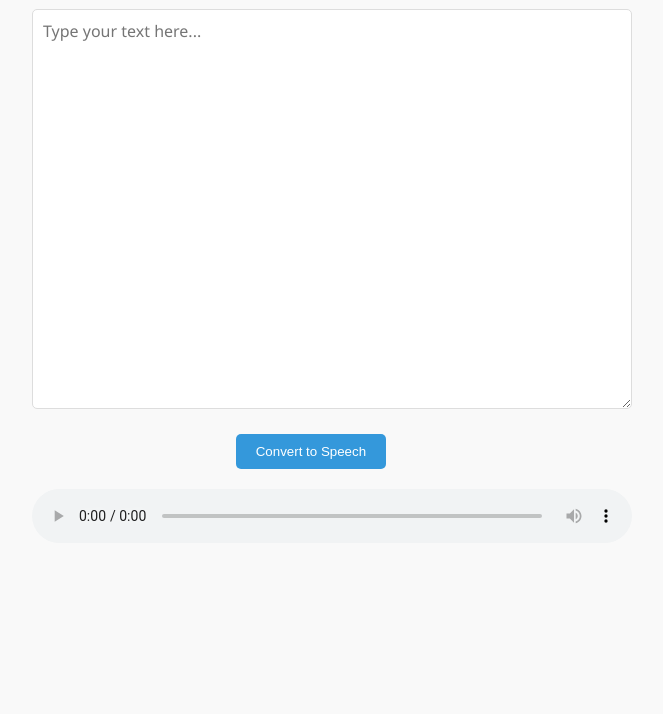
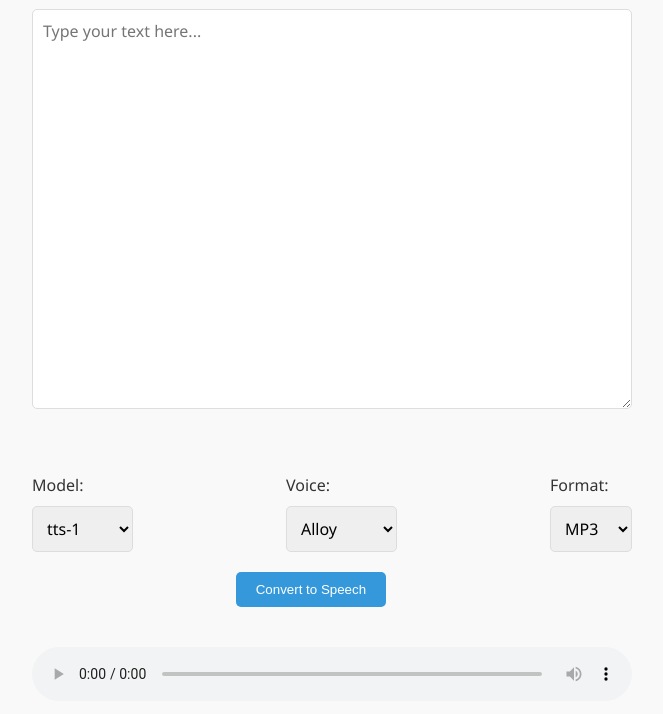
Before and after one commit to JakobBruenker/simple-tts-demo, a Flask app: page / in a window 1280 px wide. Shown: the part 145-859 px from the top of the page, without its empty margins (308-971 px from the left). Before the commit the page ends 669 px from the top, so only its background shows below. Run offline with Flask 3, Linux system fonts and the light colour scheme; parts of the project's set-up code (start-up, migrations or seed data) failed here and were passed over.

Commit message:
Add options

```diff
--- a/app.py
+++ b/app.py
@@ -28,15 +28,28 @@ def index():
 # Endpoint to handle the text-to-speech conversion
 @app.route('/tts', methods=['POST'])
 def text_to_speech():
-    text = request.json.get('text')
-    temp_audio_path = Path("temp_audio.mp3")  # Temporary file path
+    data = request.json
+    text = data.get('text')
+    model = data.get('model', 'tts-1')  # Default to tts-1 if not specified
+    voice = data.get('voice', 'alloy')  # Default to alloy if not specified
+    format = data.get('format', 'mp3')  # Default to mp3 if not specified
+    temp_audio_path = Path("temp_audio." + format)  # Use the selected format
+
+    api_call_details = {
+        "model": model,
+        "input": text,
+        "voice": voice,
+        "format": format
+    }
+    print("Making API call with:", api_call_details)
 
     # Call the OpenAI TTS API
     try:
         response = openai_client.audio.speech.create(
-            model="tts-1",
+            model=model,
             input=text,
-            voice="nova",
+            voice=voice,
+            response_format=format,
         )
         # Stream the audio to a temporary file
         with closing(response):  # Make sure the stream is closed properly
@@ -46,6 +59,7 @@ def text_to_speech():
         # Send the audio file to the client
         return send_file(str(temp_audio_path), as_attachment=True, mimetype='audio/mpeg')
     except Exception as e:
+        print("Error:", e)
         return jsonify({'error': str(e)}), 500
     finally:
         # Cleanup the temporary file after sending it
--- a/templates/page.html
+++ b/templates/page.html
@@ -25,16 +25,40 @@
 
         #textInput {
             width: 100%;
-	    height: 400px;
+            height: 400px;
             padding: 10px;
             margin-top: 10px;
             margin-bottom: 20px;
             border: 1px solid #ddd;
             border-radius: 5px;
-            font-family: 'Segoe UI', Tahoma, Geneva, Verdana, sans-serif; /* Change the font here */
+            font-family: 'Segoe UI', Tahoma, Geneva, Verdana, sans-serif;
             font-size: 1rem;
             box-sizing: border-box;
             resize: vertical;
+        }
+
+        select {
+            padding: 10px;
+            margin-top: 10px;
+            border: 1px solid #ddd;
+            border-radius: 5px;
+            font-family: 'Segoe UI', Tahoma, Geneva, Verdana, sans-serif;
+            font-size: 1rem;
+            box-sizing: border-box;
+            cursor: pointer;
+        }
+
+        .dropdown-group {
+            display: flex;
+            flex-direction: column;
+            align-items: start;
+        }
+
+        .dropdown-container {
+            display: flex;
+            justify-content: space-between;
+            margin-top: 20px;
+            margin-bottom: 20px; /* Add margin below the dropdowns */
         }
 
         #submitButton {
@@ -47,6 +71,7 @@
             transition: background-color 0.3s ease;
             display: inline-block;
             vertical-align: middle;
+            margin-bottom: 20px; /* Add margin below the button */
         }
 
         #submitButton:disabled {
@@ -58,26 +83,42 @@
         }
 
         .loader {
-            visibility: hidden; /* Hidden by default, but space reserved */
-            border: 2px solid #f3f3f3; /* Light grey */
-            border-top: 2px solid #3498db; /* Blue */
+            visibility: hidden;
+            border: 2px solid #f3f3f3;
+            border-top: 2px solid #3498db;
             border-radius: 50%;
-            width: 24px; /* Adjust width to fit next to the button */
-            height: 24px; /* Adjust height to match the button */
-            vertical-align: middle; /* Align button and loader vertically */
+            width: 24px;
+            height: 24px;
+            vertical-align: middle;
             animation: spin 2s linear infinite;
-            margin-left: 10px; /* Space between button and loader */
-            display: inline-block; /* Align button and loader inline */
+            margin-left: 10px;
+            display: inline-block;
         }
 
         #audioPlayer {
-            width: 100%; /* Full width */
-            margin-top: 20px; /* Added margin for consistent spacing */
+            width: 100%;
+            margin-top: 20px;
         }
 
         @keyframes spin {
             0% { transform: rotate(0deg); }
             100% { transform: rotate(360deg); }
+        }
+
+        label {
+            display: block;
+            margin-top: 20px;
+        }
+
+        @media (max-width: 600px) {
+            .dropdown-container {
+                flex-direction: column;
+            }
+
+            .dropdown-group {
+                width: 100%;
+                margin-bottom: 10px;
+            }
         }
     </style>
 </head>
@@ -85,7 +126,40 @@
     <div class="container">
         <h1>OpenAI Text-to-Speech</h1>
         <form id="ttsForm">
-            <textarea id="textInput" rows="4" placeholder="Type your text here..."></textarea><br>
+            <textarea id="textInput" placeholder="Type your text here..."></textarea>
+
+            <div class="dropdown-container">
+                <div class="dropdown-group">
+                    <label for="modelSelect">Model:</label>
+                    <select id="modelSelect">
+                        <option value="tts-1">tts-1</option>
+                        <option value="tts-1-hd">tts-1-hd</option>
+                    </select>
+                </div>
+
+                <div class="dropdown-group">
+                    <label for="voiceSelect">Voice:</label>
+                    <select id="voiceSelect">
+                        <option value="alloy">Alloy</option>
+                        <option value="echo">Echo</option>
+                        <option value="fable">Fable</option>
+                        <option value="onyx">Onyx</option>
+                        <option value="nova">Nova</option>
+                        <option value="shimmer">Shimmer</option>
+                    </select>
+                </div>
+
+                <div class="dropdown-group">
+                    <label for="formatSelect">Format:</label>
+                    <select id="formatSelect">
+                        <option value="mp3">MP3</option>
+                        <option value="opus">Opus</option>
+                        <option value="aac">AAC</option>
+                        <option value="flac">FLAC</option>
+                    </select>
+                </div>
+            </div>
+
             <button type="submit" id="submitButton">Convert to Speech</button>
             <div class="loader" id="loader"></div>
         </form>
@@ -106,6 +180,10 @@
 
         function submitText() {
             var text = document.getElementById('textInput').value;
+            var model = document.getElementById('modelSelect').value;
+            var voice = document.getElementById('voiceSelect').value;
+            var format = document.getElementById('formatSelect').value;
+            var text = document.getElementById('textInput').value;
             var loader = document.getElementById('loader');
             var submitButton = document.getElementById('submitButton');
 
@@ -118,7 +196,7 @@
                 headers: {
                     'Content-Type': 'application/json',
                 },
-                body: JSON.stringify({text: text}),
+                body: JSON.stringify({ text: text, model: model, voice: voice, format: format }),
             })
             .then(response => response.blob())
             .then(blob => {
```
Also changed, not shown: 1 other file.
